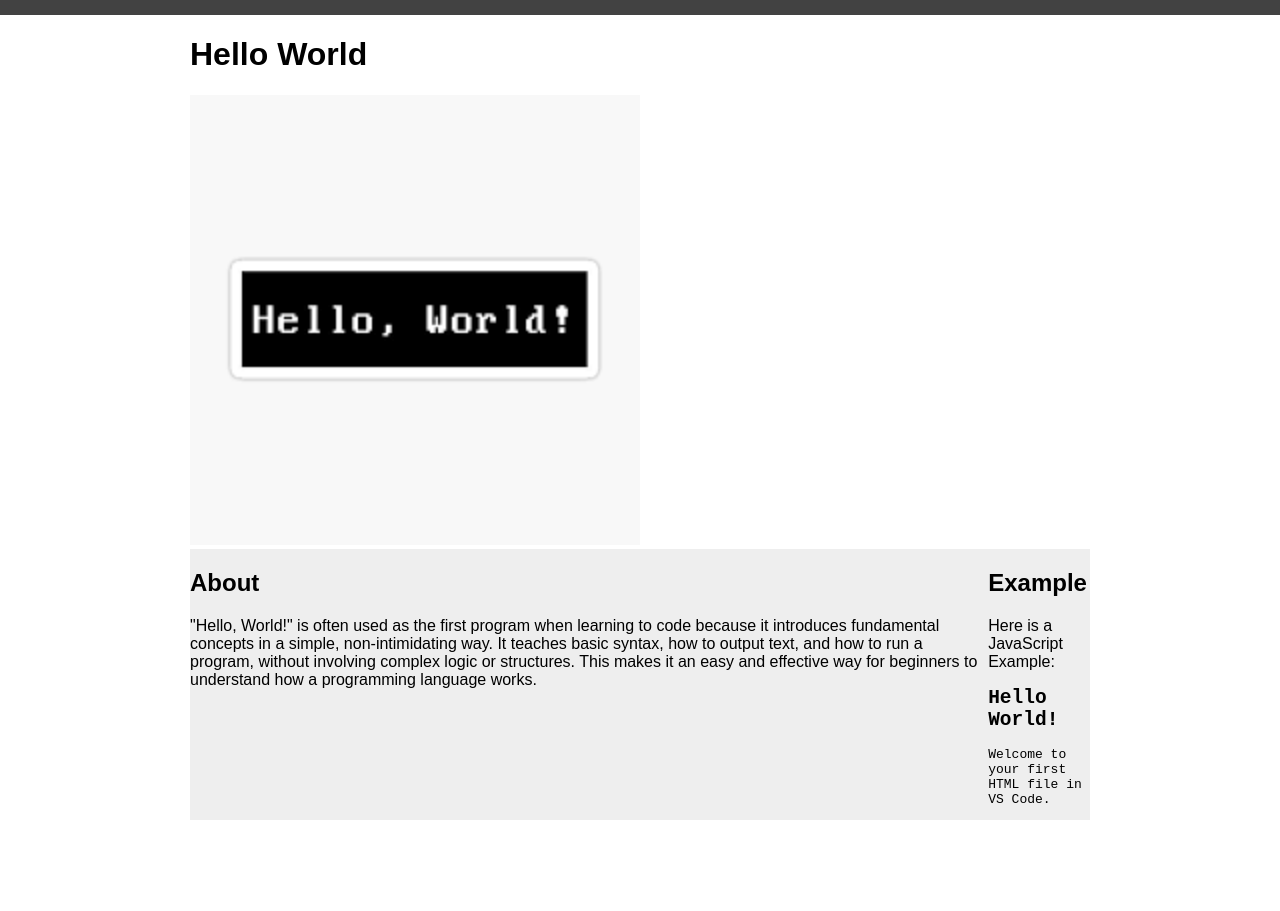
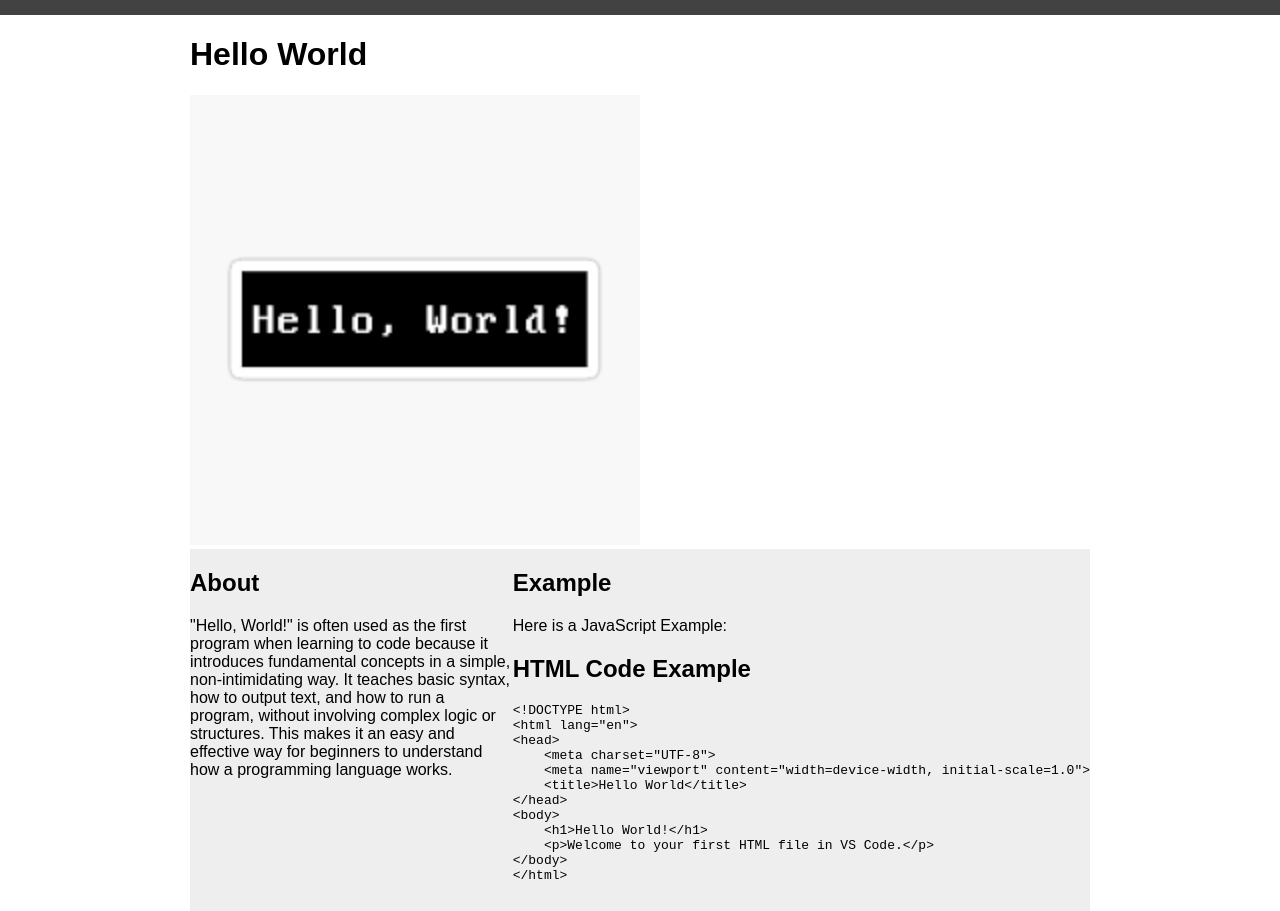
Before and after one commit to momomsu/hello-world, a plain HTML site: page index.html in a window 1280 px wide. Before the commit the page ends 820 px from the top, so only its background shows below. Drawn offline with Linux system fonts and the light colour scheme.

Commit message:
code fix

```diff
--- a/index.html
+++ b/index.html
@@ -19,17 +19,29 @@
       <section>
         <h2>Example</h2>
         <p>Here is a JavaScript Example:</p>
-        <code>
         <!DOCTYPE html>
 <html lang="en">
 <head>
     <meta charset="UTF-8">
     <meta name="viewport" content="width=device-width, initial-scale=1.0">
-        <title>Hello World</title>
+    <title>Display Code Example</title>
 </head>
 <body>
-        <h1>Hello World!</h1>
-        <p>Welcome to your first HTML file in VS Code.</p>
+    <h1>HTML Code Example</h1>
+    <pre>
+&lt;!DOCTYPE html&gt;
+&lt;html lang="en"&gt;
+&lt;head&gt;
+    &lt;meta charset="UTF-8"&gt;
+    &lt;meta name="viewport" content="width=device-width, initial-scale=1.0"&gt;
+    &lt;title&gt;Hello World&lt;/title&gt;
+&lt;/head&gt;
+&lt;body&gt;
+    &lt;h1&gt;Hello World!&lt;/h1&gt;
+    &lt;p&gt;Welcome to your first HTML file in VS Code.&lt;/p&gt;
+&lt;/body&gt;
+&lt;/html&gt;
+    </pre>
 </body>
 </html>
         </code>
```
Lines whose indentation alone changed are shown as unchanged.
